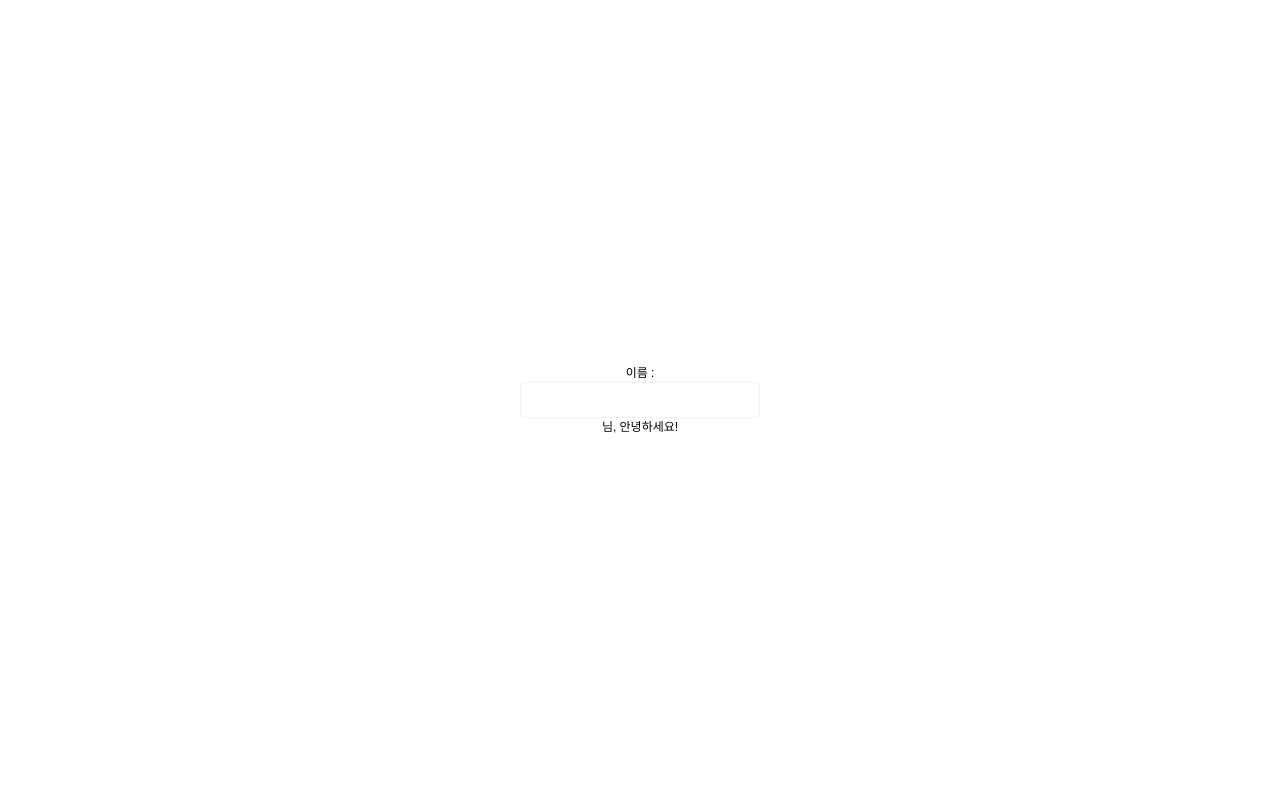
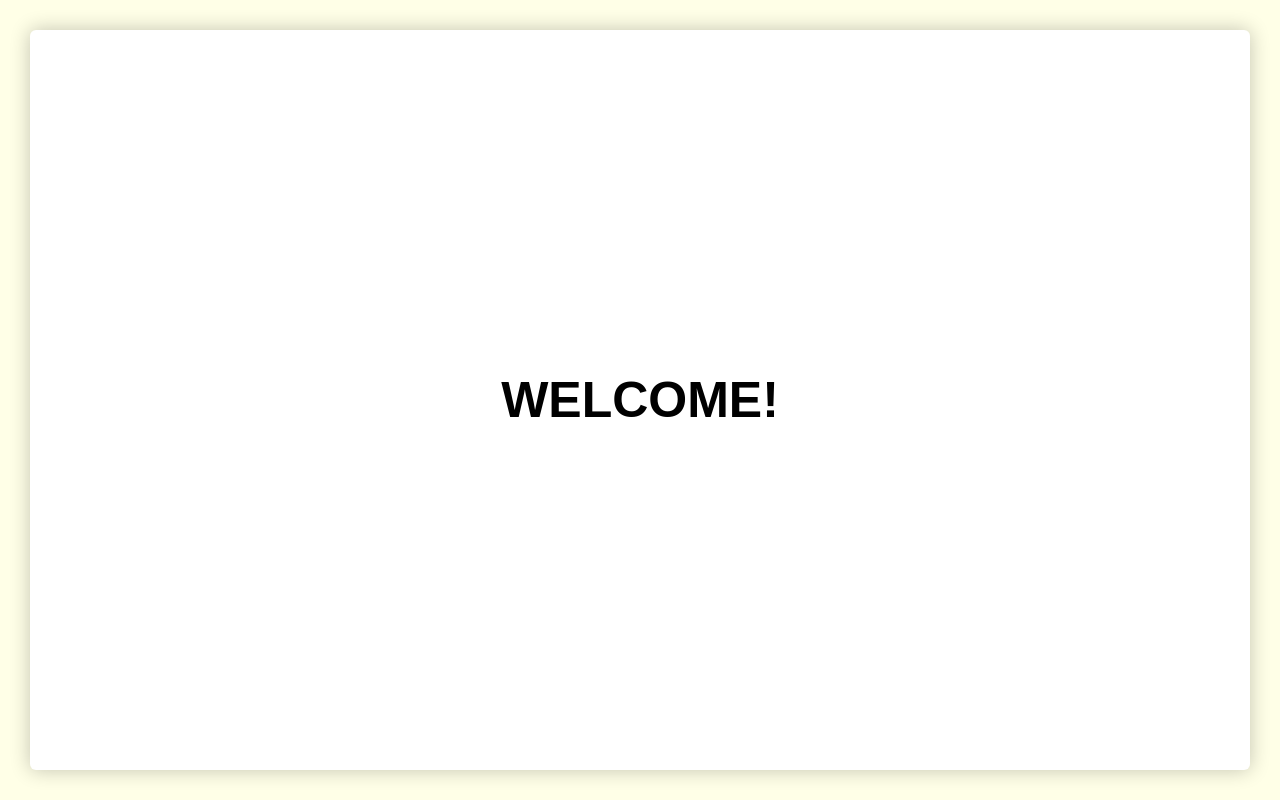
Before and after one commit to alsruddl0805/React_Shop, a React (Create React App) app in the folder shop/: page / in a window 1280 px wide. Built offline with nearby package versions, Linux system fonts and the light colour scheme.

Commit message:
styled-component

```diff
--- a/shop/src/App.css
+++ b/shop/src/App.css
@@ -4,7 +4,7 @@
   justify-content: center;
   align-items: center;
   height: 100vh;
-  text-align: center;
+  background-color: #ffffe7;
 }
 
 .App-logo {
--- a/shop/src/App.tsx
+++ b/shop/src/App.tsx
@@ -4,30 +4,35 @@ import './style/common.scss';
 import styled from 'styled-components';
 import { useState } from 'react';
 
-let BgButton = styled.button`
-background-color: black;
+interface FontProps {
+  size : string,
+}
+
+let MainBox = styled.div`
+  display: flex;
+  flex-direction: column;
+  justify-content: center;
+  align-items: center;
+  width: calc(100% - 60px);
+  height: calc(100% - 60px);
+  background-color: #fff;
+  border-radius: 6px;
+  box-shadow: 0 0 20px 0 rgb(0 0 0 / 24%);
 `
 
-/*
-React + typescript 사용 시 주의 점
-
-1. 일반변수, 함수 만들때 타입지정 신경쓸 것
-2. JSX 타입 지정
-3. Component 타입 지정 (함수 타입지정 : 파라미터 / return 타입)
-*/
-
-let hi :string = '안녕하세요!';
-let box :JSX.Element = <div></div>; // JSX 표현하는 타입
+let Font = styled.p<FontProps>`
+  font-size: ${p => p.size}px;
+  font-weight: bold;
+`
 
 function App() :JSX.Element {
   let [name, setName] = useState('');
 
   return (
     <div className="App">
-      <div>
-      <div>이름 : <input type='text' onChange={(e) => {setName(e.target.value)}}></input></div>
-      <Profile name={name} age="20" />
-      </div>
+      <MainBox>
+        <Font size="50">WELCOME!</Font>
+      </MainBox>
     </div>
   );
 }
```
